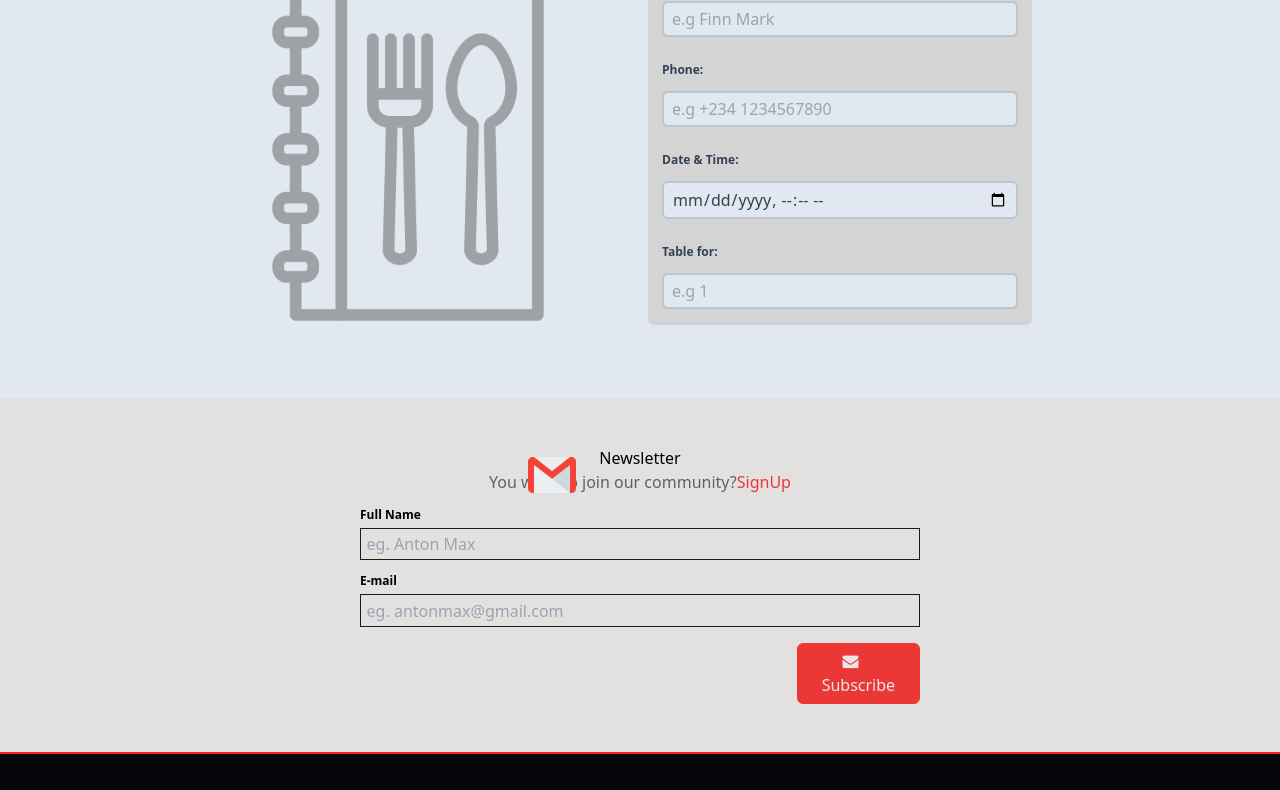
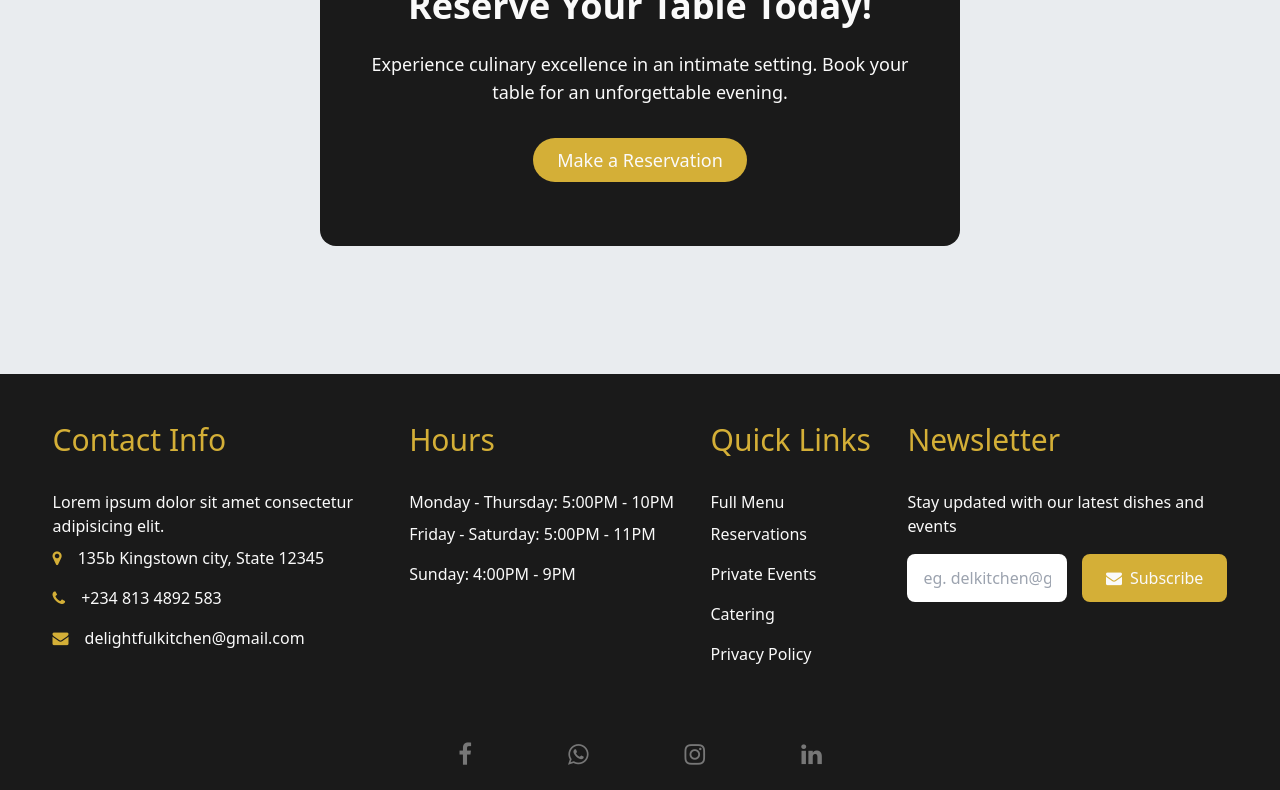
Before and after one commit to odehsamuel/delight-restuarant, a React (Create React App) app: page / in a window 1280 px wide. Shown: the part 8080-8870 px from the top of the page. Built offline with nearby package versions, Linux system fonts and the light colour scheme.

Commit message:
made changes on the footer and the reservation section

```diff
--- a/src/assets/shared.css
+++ b/src/assets/shared.css
@@ -128,33 +128,33 @@ body {
   cursor: pointer;
 }
 
-.footer__container {
+/* .footer__container {
   background: #06050b;
   border-top: 2px solid #ff1e1e;
   padding: 2rem 2rem;
   padding-bottom: 3rem;
-}
+} */
 
-.content {
-  max-width: 15rem;
-}
+/* .content {
+  max-width: 20rem;
+} */
 
-.content h1 {
+/* .content h1 {
   color: #b6afaf;
   font-size: 1.25rem;
-}
+} */
 
-.content-lists {
+/* .content-lists {
   list-style: none;
   padding: 0;
   margin: 0;
   color: #616161;
-}
+} */
 
-.content-lists i {
+/* .content-lists i {
   color: #ff1e1e;
   margin-right: 1rem;
-}
+} */
 
 .social-media {
   background: #0e0c14;
--- a/src/components/Footer.jsx
+++ b/src/components/Footer.jsx
@@ -3,71 +3,111 @@ import React from "react";
 function Footer() {
   return (
     <footer>
-      <div className="footer__container">
-        <div className="flex md:flex-row flex-col gap-4 md:justify-center">
-          <div className="content">
-            <h1>ABOUT US</h1>
-            <ul className="content-lists">
+      <div className="bg-dark-secondary py-12 px-8">
+        <div className="flex md:flex-row flex-col gap-4 md:justify-evenly">
+          <div className="max-w-[20rem] text-gray-white">
+            <h1 className="text-gold-primary text-3xl mb-8">Contact Info</h1>
+            <ul className="list-none p-0 m-0">
               <li>Lorem ipsum dolor sit amet consectetur adipisicing elit.</li>
-              <li>
-                <i className="fa fa-map-marker" aria-hidden="true"></i>35b
-                Kingstown city
+              <li className="py-2">
+                <i
+                  className="fa fa-map-marker text-gold-primary mr-4"
+                  aria-hidden="true"
+                ></i>
+                135b Kingstown city, State 12345
               </li>
-              <li>
-                <i className="fa fa-phone" aria-hidden="true"></i>+234 813 4892
-                583
+              <li className="py-2">
+                <i
+                  className="fa fa-phone text-gold-primary mr-4"
+                  aria-hidden="true"
+                ></i>
+                +234 813 4892 583
               </li>
-              <li>
-                <i className="fa fa-envelope" aria-hidden="true"></i>
-                restuarantname@gmail.com
+              <li className="py-2">
+                <i
+                  className="fa fa-envelope text-gold-primary mr-4"
+                  aria-hidden="true"
+                ></i>
+                delightfulkitchen@gmail.com
               </li>
             </ul>
           </div>
-          <div className="content">
-            <h1>CATEGORIES</h1>
+          <div className="max-w-[20rem] text-gray-white">
+            <h1 className="text-gold-primary text-3xl mb-8">Hours</h1>
             <ul className="content-lists">
-              <li>Home-made Delicacies</li>
-              <li>Cakes</li>
-              <li>Sea Food</li>
-              <li>Drinks</li>
+              <li>Monday - Thursday: 5:00PM - 10PM</li>
+              <li className="py-2">Friday - Saturday: 5:00PM - 11PM</li>
+              <li className="py-2">Sunday: 4:00PM - 9PM</li>
             </ul>
           </div>
 
-          <div className="content">
-            <h1>INFORMATION</h1>
+          <div className="max-w-[20rem] text-gray-white">
+            <h1 className="text-gold-primary text-3xl mb-8">Quick Links</h1>
             <ul className="content-lists">
-              <li>About Us</li>
-              <li>Contact Us</li>
-              <li>Privacy Policy</li>
-              <li>Terms and Condition</li>
+              <li>Full Menu</li>
+              <li className="py-2">Reservations</li>
+              <li className="py-2">Private Events</li>
+              <li className="py-2">Catering</li>
+              <li className="py-2">Privacy Policy</li>
+              {/* <li>Terms and Condition</li> */}
             </ul>
           </div>
 
-          <div className="content">
-            <h1>SERVICES</h1>
+          <div className="max-w-[20rem] text-gray-white">
+            <h1 className="text-gold-primary text-3xl mb-8">Newsletter</h1>
             <ul className="content-lists">
-              <li>Fast Delivery</li>
-              <li>Secured Payment</li>
-              <li>Hosting of Parties, Ceremonies, Birthdays etc</li>
-              <li>Gifts and More...</li>
+              <p className="mb-4">
+                Stay updated with our latest dishes and events
+              </p>
+              <div className="flex items-center justify-between placeholder:text-wrap">
+                <input
+                  type="email"
+                  name="email"
+                  placeholder="eg. delkitchen@gmail.com"
+                  className="px-4 py-3 rounded-lg w-40"
+                  required
+                />
+                <button
+                  type="submit"
+                  className="bg-gold-primary text-gray-white px-6 py-3 rounded-lg"
+                >
+                  <i className="fa fa-envelope mr-2" aria-hidden="true"></i>
+                  Subscribe
+                </button>
+              </div>
             </ul>
           </div>
         </div>
       </div>
-      <div className="social-media">
+      <div className="bg-dark-secondary text-gray-light flex justify-center items-center py-4">
         <a href="#">
-          <i className="fa fa-facebook fa-lg" aria-hidden="true"></i>
+          <i
+            className="fa fa-facebook fa-lg mx-12 text-2xl hover:text-gold-primary"
+            aria-hidden="true"
+          ></i>
         </a>
         <a href="#">
-          <i className="fa fa-whatsapp fa-lg" aria-hidden="true"></i>
+          <i
+            className="fa fa-whatsapp fa-lg mx-12 text-2xl hover:text-gold-primary"
+            aria-hidden="true"
+          ></i>
         </a>
         <a href="#">
-          <i className="fa fa-instagram fa-lg" aria-hidden="true"></i>
+          <i
+            className="fa fa-instagram fa-lg mx-12 text-2xl hover:text-gold-primary"
+            aria-hidden="true"
+          ></i>
         </a>
         <a href="#">
-          <i className="fa fa-linkedin fa-lg" aria-hidden="true"></i>
+          <i
+            className="fa fa-linkedin fa-lg mx-12 text-2xl hover:text-gold-primary"
+            aria-hidden="true"
+          ></i>
         </a>
       </div>
+      <p className="text-center text-gray-light bg-dark-secondary pb-4">
+        @ {new Date().getFullYear()} Delightful Kitchen. All rights reserved.
+      </p>
     </footer>
   );
 }
--- a/src/components/Reservation.jsx
+++ b/src/components/Reservation.jsx
@@ -3,64 +3,78 @@ import flower from "../assets/images/flower.png";
 
 function Reservation() {
   return (
-    <div className="py-10 px-4 bg-slate-200 relative">
-      <h1 className="text-center text-slate-800 font-bold text-3xl pb-8">
-        Book A Reservation
-      </h1>
-      <img
-        src={flower}
-        alt="flower"
-        className="sm:w-36 sm:h-36 w-28 h-28 opacity-30 absolute top-2 left-2"
-      />
-      <div className="flex items-center justify-center justify-items-center relative py-8">
-        <img
-          src={menu}
-          alt="background-image"
-          className="object-cover md:mr-20 sm:h-96 sm:w-80 h-72 w-54 opacity-30 sm:opacity-30"
-        />
-        <form className="sm:w-96 w-72 rounded-md sm:bg-neutral-300 border-2 border-slate-300 px-3 py-2 absolute sm:relative">
-          <div className="py-1.5">
-            <label htmlFor="name" className="text-slate-700 pb-2">
-              Full Name:
-            </label>
-            <input
-              type="text"
-              placeholder="e.g Finn Mark"
-              className="rounded-md outline-none bg-slate-200 border-2 border-slate-400/50 text-slate-700 hover/active:bg-blue-100 px-2 py-1"
-            />
-          </div>
-          <div className="py-1.5">
-            <label htmlFor="phone" className="text-slate-700 pb-2">
-              Phone:
-            </label>
-            <input
-              type="text"
-              placeholder="e.g +234 1234567890"
-              className="rounded-md outline-none bg-slate-200 border-2 border-slate-400/50 text-slate-700 hover/active:bg-blue-100 px-2 py-1"
-            />
-          </div>
-          <div className="py-1.5">
-            <label htmlFor="date" className="text-slate-700 pb-2">
-              Date & Time:
-            </label>
-            <input
-              type="datetime-local"
-              className="rounded-md outline-none bg-slate-200 border-2 border-slate-400/50 text-slate-700 hover/active:bg-blue-100 px-2 py-1"
-            />
-          </div>
-          <div className="py-1.5">
-            <label htmlFor="table" className="text-slate-700 pb-2">
-              Table for:
-            </label>
-            <input
-              type="number"
-              placeholder="e.g 1"
-              className="rounded-md outline-none bg-slate-200 border-2 border-slate-400/50 text-slate-700 hover/active:bg-blue-100 px-2 py-1"
-              max={5}
-              min={1}
-            />
-          </div>
-        </form>
+    // <div className="py-10 px-4 bg-slate-200 relative">
+    //   <h1 className="text-center text-slate-800 font-bold text-3xl pb-8">
+    //     Book A Reservation
+    //   </h1>
+    //   <img
+    //     src={flower}
+    //     alt="flower"
+    //     className="sm:w-36 sm:h-36 w-28 h-28 opacity-30 absolute top-2 left-2"
+    //   />
+    //   <div className="flex items-center justify-center justify-items-center relative py-8">
+    //     <img
+    //       src={menu}
+    //       alt="background-image"
+    //       className="object-cover md:mr-20 sm:h-96 sm:w-80 h-72 w-54 opacity-30 sm:opacity-30"
+    //     />
+    //     <form className="sm:w-96 w-72 rounded-md sm:bg-neutral-300 border-2 border-slate-300 px-3 py-2 absolute sm:relative">
+    //       <div className="py-1.5">
+    //         <label htmlFor="name" className="text-slate-700 pb-2">
+    //           Full Name:
+    //         </label>
+    //         <input
+    //           type="text"
+    //           placeholder="e.g Finn Mark"
+    //           className="rounded-md outline-none bg-slate-200 border-2 border-slate-400/50 text-slate-700 hover/active:bg-blue-100 px-2 py-1"
+    //         />
+    //       </div>
+    //       <div className="py-1.5">
+    //         <label htmlFor="phone" className="text-slate-700 pb-2">
+    //           Phone:
+    //         </label>
+    //         <input
+    //           type="text"
+    //           placeholder="e.g +234 1234567890"
+    //           className="rounded-md outline-none bg-slate-200 border-2 border-slate-400/50 text-slate-700 hover/active:bg-blue-100 px-2 py-1"
+    //         />
+    //       </div>
+    //       <div className="py-1.5">
+    //         <label htmlFor="date" className="text-slate-700 pb-2">
+    //           Date & Time:
+    //         </label>
+    //         <input
+    //           type="datetime-local"
+    //           className="rounded-md outline-none bg-slate-200 border-2 border-slate-400/50 text-slate-700 hover/active:bg-blue-100 px-2 py-1"
+    //         />
+    //       </div>
+    //       <div className="py-1.5">
+    //         <label htmlFor="table" className="text-slate-700 pb-2">
+    //           Table for:
+    //         </label>
+    //         <input
+    //           type="number"
+    //           placeholder="e.g 1"
+    //           className="rounded-md outline-none bg-slate-200 border-2 border-slate-400/50 text-slate-700 hover/active:bg-blue-100 px-2 py-1"
+    //           max={5}
+    //           min={1}
+    //         />
+    //       </div>
+    //     </form>
+    //   </div>
+    // </div>
+    <div className="bg-gray-border py-32">
+      <div className="bg-dark-secondary w-3/6 rounded-2xl px-10 py-8 mx-auto text-center">
+        <h2 className="text-4xl text-gray-white my-6 font-semibold">
+          Reserve Your Table Today!
+        </h2>
+        <p className="text-gray-white text-lg">
+          Experience culinary excellence in an intimate setting. Book your table
+          for an unforgettable evening.
+        </p>
+        <button className="bg-gold-primary text-gray-white rounded-3xl px-6 py-2 my-8 text-lg">
+          Make a Reservation
+        </button>
       </div>
     </div>
   );
--- a/src/pages/Home.jsx
+++ b/src/pages/Home.jsx
@@ -55,7 +55,7 @@ function Home() {
       <Guests />
       <ChefList />
       <Reservation />
-      <Newsletter />
+      {/* <Newsletter /> */}
       <Footer />
     </div>
   );
```
